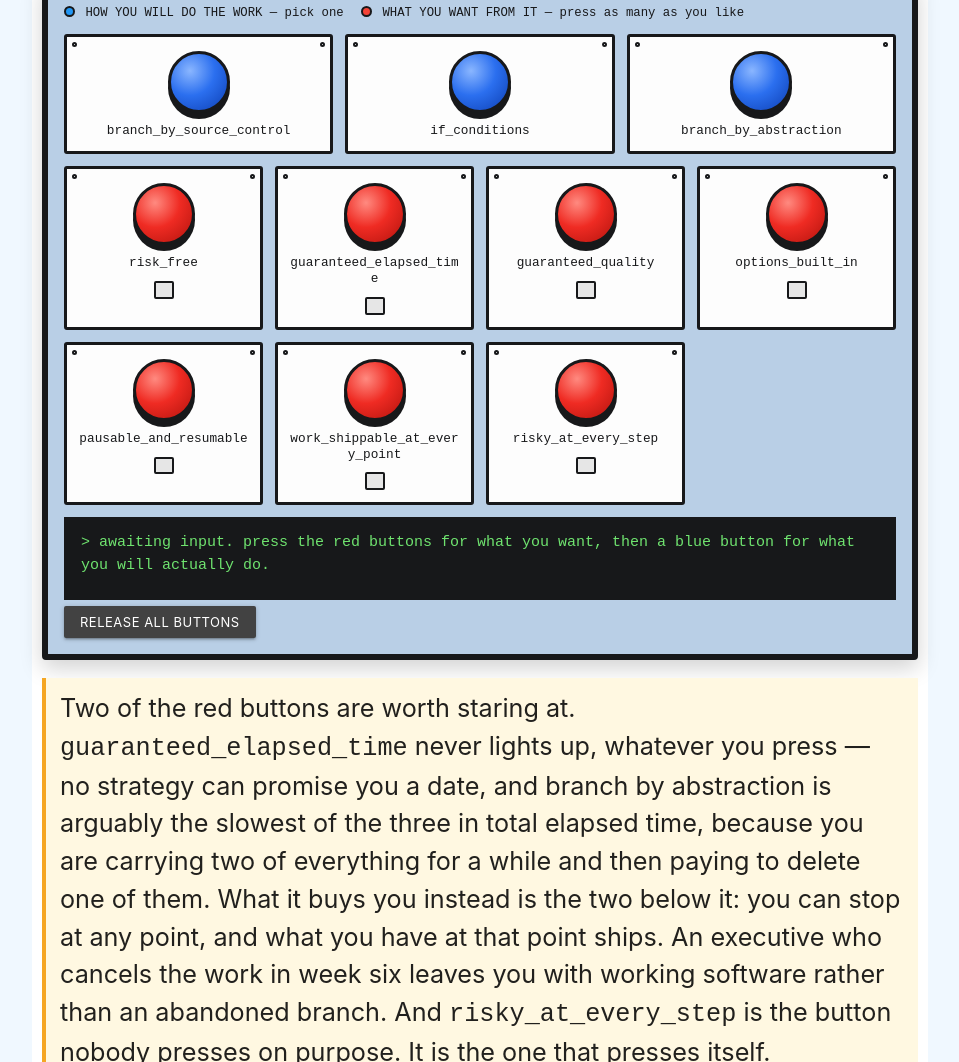
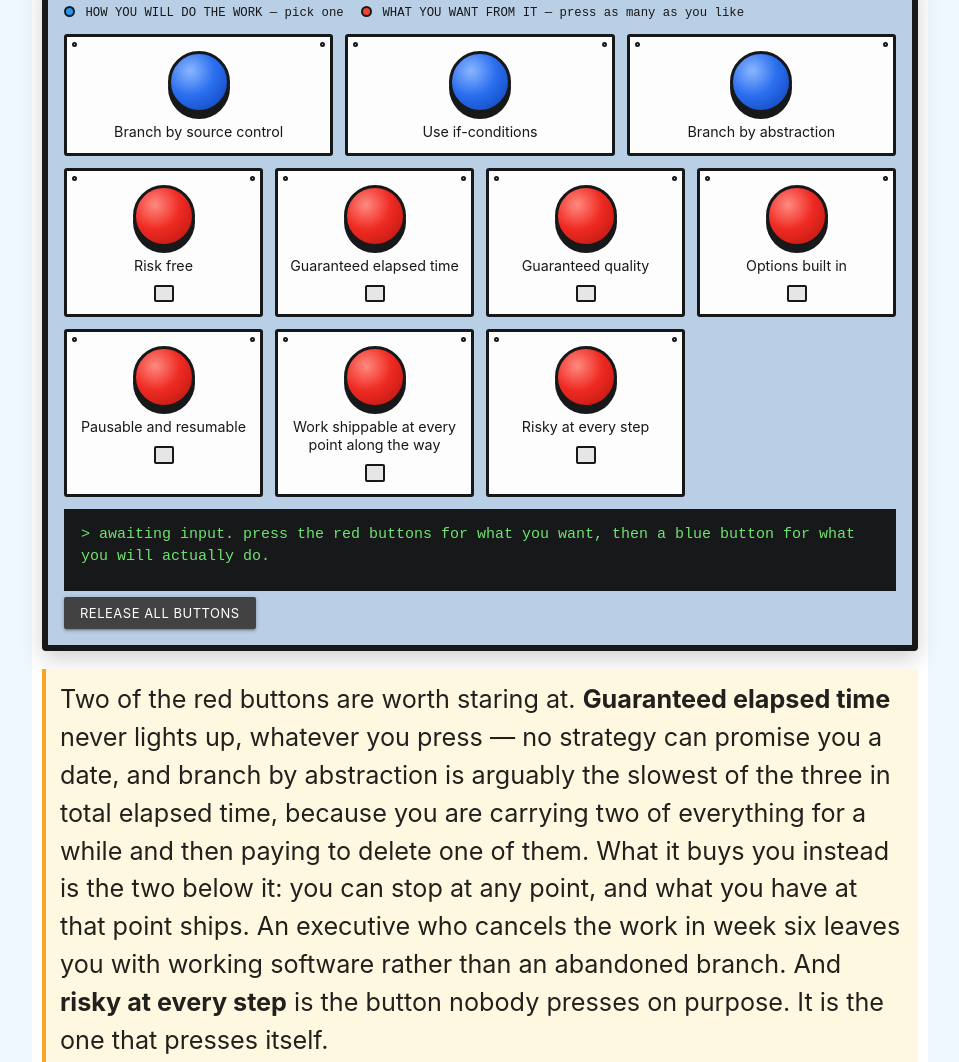
Before and after one commit to paul-hammant/bba, a plain HTML site: page buttons.html in a window 1280 px wide. Shown: the part 2600-3662 px from the top of the page, without its empty margins (160-1119 px from the left). Drawn offline with nearby package versions, Linux system fonts and the light colour scheme.

Commit message:
Use prose labels on the button panel instead of underscored ids
The underscored names were Paul's shorthand in conversation, not label copy.
Buttons now read "Branch by source control", "Work shippable at every point
along the way" and so on, with the underscored ids kept internally as keys.
Label face switched from monospace to the body font to match.

Co-Authored-By: Claude Opus 5 (1M context) <noreply@anthropic.com>

```diff
--- a/buttons.html
+++ b/buttons.html
@@ -108,11 +108,9 @@
         }
 
         .plate .label {
-            font-family: "Courier New", Courier, monospace;
-            font-size: 0.85rem;
+            font-size: 0.95rem;
             line-height: 1.25;
             color: #17181a;
-            word-break: break-word;
         }
 
         .plate[aria-pressed="true"] .label { font-weight: 700; }
@@ -300,12 +298,12 @@
     </div>
 
     <div class="caveat">
-        <p class="flow-text" style="margin: 0;">Two of the red buttons are worth staring at. <code>guaranteed_elapsed_time</code>
+        <p class="flow-text" style="margin: 0;">Two of the red buttons are worth staring at. <b>Guaranteed elapsed time</b>
             never lights up, whatever you press &mdash; no strategy can promise you a date, and branch by abstraction is
             arguably the slowest of the three in total elapsed time, because you are carrying two of everything for a while
             and then paying to delete one of them. What it buys you instead is the two below it: you can stop at any point,
             and what you have at that point ships. An executive who cancels the work in week six leaves you with working
-            software rather than an abandoned branch. And <code>risky_at_every_step</code> is the button nobody presses on
+            software rather than an abandoned branch. And <b>risky at every step</b> is the button nobody presses on
             purpose. It is the one that presses itself.</p>
     </div>
 
@@ -339,6 +337,7 @@
     var STRATEGIES = [
         {
             id: "branch_by_source_control",
+            label: "Branch by source control",
             grants: [],
             inflicts: ["risky_at_every_step"],
             line: "Work goes off to one side where nobody can see it. Everything rests on a merge back that " +
@@ -346,6 +345,7 @@
         },
         {
             id: "if_conditions",
+            label: "Use if-conditions",
             grants: [],
             inflicts: ["risky_at_every_step"],
             line: "The fork moves into the business logic, once per call site, in every language the system " +
@@ -354,6 +354,7 @@
         },
         {
             id: "branch_by_abstraction",
+            label: "Branch by abstraction",
             grants: ["risk_free", "guaranteed_quality", "options_built_in", "pausable_and_resumable",
                      "work_shippable_at_every_point"],
             inflicts: [],
@@ -361,6 +362,16 @@
                   "place, and the abstraction is deleted when the work is done. That deletion is the merge back."
         }
     ];
+
+    var PROPERTY_LABELS = {
+        risk_free: "Risk free",
+        guaranteed_elapsed_time: "Guaranteed elapsed time",
+        guaranteed_quality: "Guaranteed quality",
+        options_built_in: "Options built in",
+        pausable_and_resumable: "Pausable and resumable",
+        work_shippable_at_every_point: "Work shippable at every point along the way",
+        risky_at_every_step: "Risky at every step"
+    };
 
     var PROPERTIES = [
         "risk_free",
@@ -376,22 +387,22 @@
     var wanted = {};
     var chosen = null;
 
-    function plate(id, colour, pressed) {
+    function plate(id, label, colour, pressed) {
         return '<button type="button" class="plate" data-id="' + id + '" aria-pressed="' + pressed + '">' +
                '<span class="dome ' + colour + '"></span>' +
-               '<span class="label">' + id + '</span>' +
+               '<span class="label">' + label + '</span>' +
                (colour === "red" ? '<span class="verdict" data-verdict="' + id + '"></span>' : '') +
                '</button>';
     }
 
     function render() {
         var s = STRATEGIES.map(function (st) {
-            return plate(st.id, "blue", chosen === st.id);
+            return plate(st.id, st.label, "blue", chosen === st.id);
         }).join("");
         document.getElementById("strategies").innerHTML = s;
 
         var p = PROPERTIES.map(function (id) {
-            return plate(id, "red", !!wanted[id]);
+            return plate(id, PROPERTY_LABELS[id], "red", !!wanted[id]);
         }).join("");
         document.getElementById("properties").innerHTML = p;
 
@@ -447,7 +458,7 @@
         });
         var self_inflicted = st.inflicts.filter(function (id) { return !wanted[id]; });
 
-        var html = "&gt; <span class='strat'>" + st.id + "</span> &mdash; " + st.line + "<br>";
+        var html = "&gt; <span class='strat'>" + st.label + "</span> &mdash; " + st.line + "<br>";
 
         if (wants.length) {
             html += "&gt; of " + wants.length + " asked for: " + got.length + " granted";
@@ -457,7 +468,8 @@
 
         if (st.inflicts.length) {
             html += "&gt; <span class='warn'>also selected for you, without being asked: " +
-                    st.inflicts.join(", ") + ".</span>";
+                    st.inflicts.map(function (id) { return PROPERTY_LABELS[id].toLowerCase(); }).join(", ") +
+                    ".</span>";
             if (self_inflicted.length) {
                 html += " <span class='warn'>nobody presses that one on purpose.</span>";
             }
```
